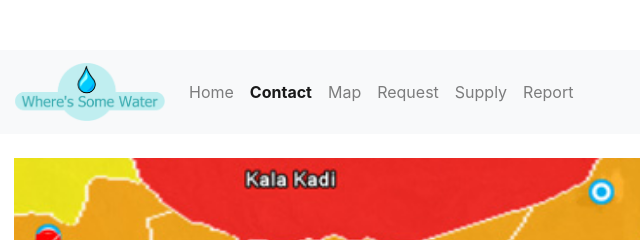
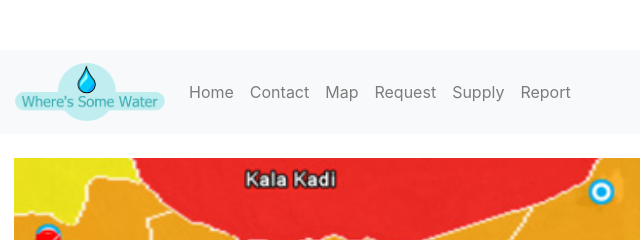
Before and after one commit to GlitchyCzE/wheresomewater.github.io, a plain HTML site: page map.html in a window 1280 px wide. Shown: the top 240 px of the page, 86-726 px from the left. Drawn offline with Linux system fonts and the light colour scheme; files that its build step writes are made by us from their sources; files whose address does not match are found by name.

Commit message:
Fixed bolding issue with navbar

```diff
--- a/map.html
+++ b/map.html
@@ -22,7 +22,7 @@
                         <a class="nav-link" href="/wheressomewater.github.io/home.html">Home</a>
                     </li>
                     <li class="nav-item">
-                        <a class="nav-link active font-weight-bold" href="/wheressomewater.github.io/contact.html">Contact</a>
+                        <a class="nav-link" href="/wheressomewater.github.io/contact.html">Contact</a>
                     </li>
                     <li class="nav-item">
                         <a class="nav-link" href="/wheressomewater.github.io/map.html">Map</a>
```
Also changed, not shown: contact.html (+1 -1 lines), dashboard.html (+1 -1 lines), home.html (+1 -1 lines), report.html (+1 -1 lines), request.html (+1 -1 lines), supply.html (+1 -1 lines).
